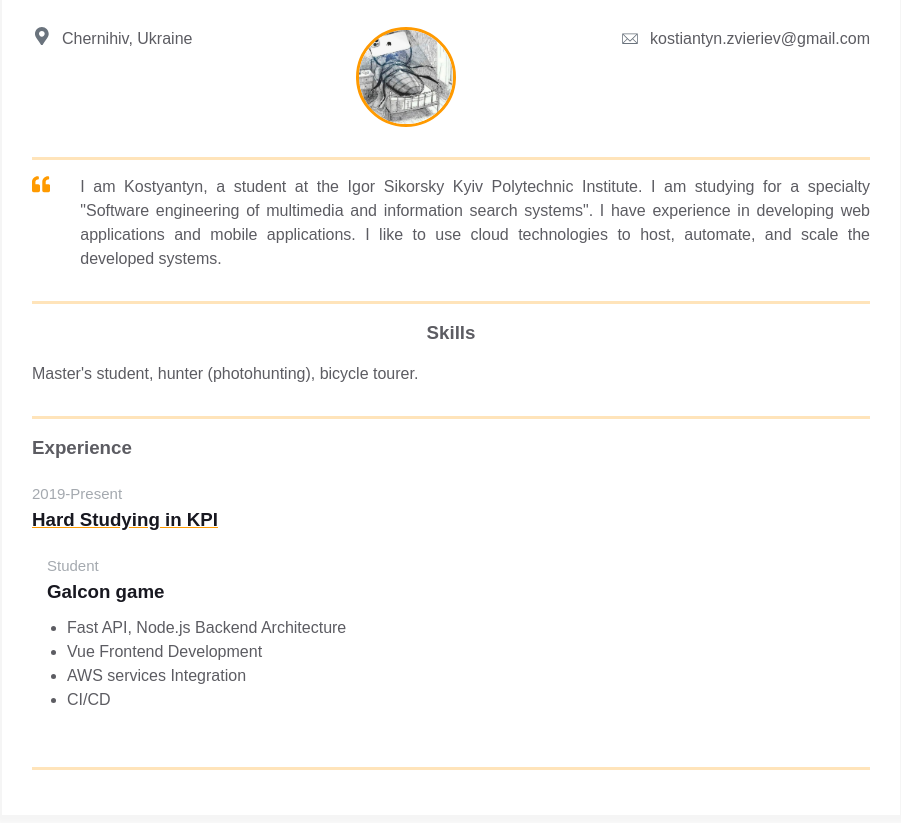
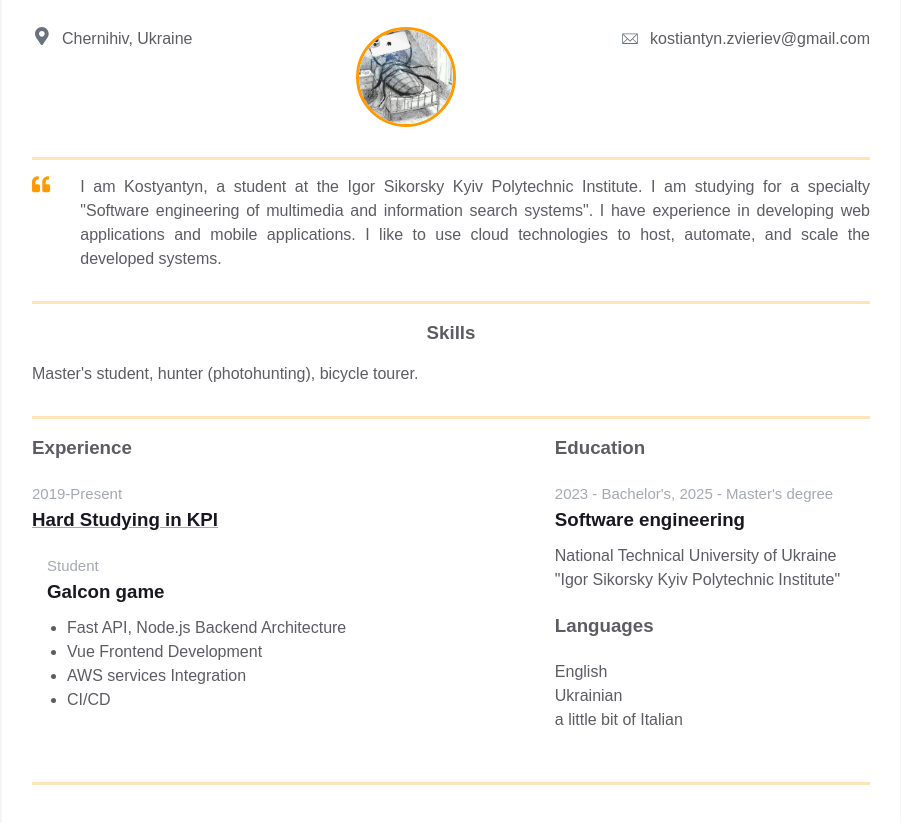
Before and after one commit to zvierievkp31ms/homepage, a plain HTML site: page index.html in a window 1280 px wide. Shown: the part 175-998 px from the top of the page, without its empty margins (189-1090 px from the left). Drawn offline with Linux system fonts and the light colour scheme.

Commit message:
fill additional info

```diff
--- a/index.html
+++ b/index.html
@@ -123,7 +123,31 @@
                     </div>
               </div>
 
-              <div class="additional-info fv"></div>
+              <div class="additional-info fv">
+                <div class="additional-info__education">
+                  <h3 class="additional-info__education-header">Education</h3>
+                  <div class="additional-info__education-university">
+                    <span class="additional-info__education-university-durability"
+                      >2023 - Bachelor's, 2025 - Master's degree</span
+                    >
+                    <h3 class="additional-info__education-university-speciality">
+                      Software engineering
+                    </h3>
+                    <p class="additional-info__education-university-name">
+                      National Technical University of Ukraine "Igor Sikorsky Kyiv Polytechnic Institute"
+                    </p>
+                  </div>
+                </div>
+
+                <div class="additional-info__languages">
+                  <h3 class="additional-info__languages-header">Languages</h3>
+                  <p class="additional-info__languages-item">English</p>
+                  <p class="additional-info__languages-item">
+                    Ukrainian
+                  </p>
+                  <p class="additional-info__languages-item">a little bit of Italian</p>
+                </div>
+              </div>
             </div>
           </div>
         </div>
```
